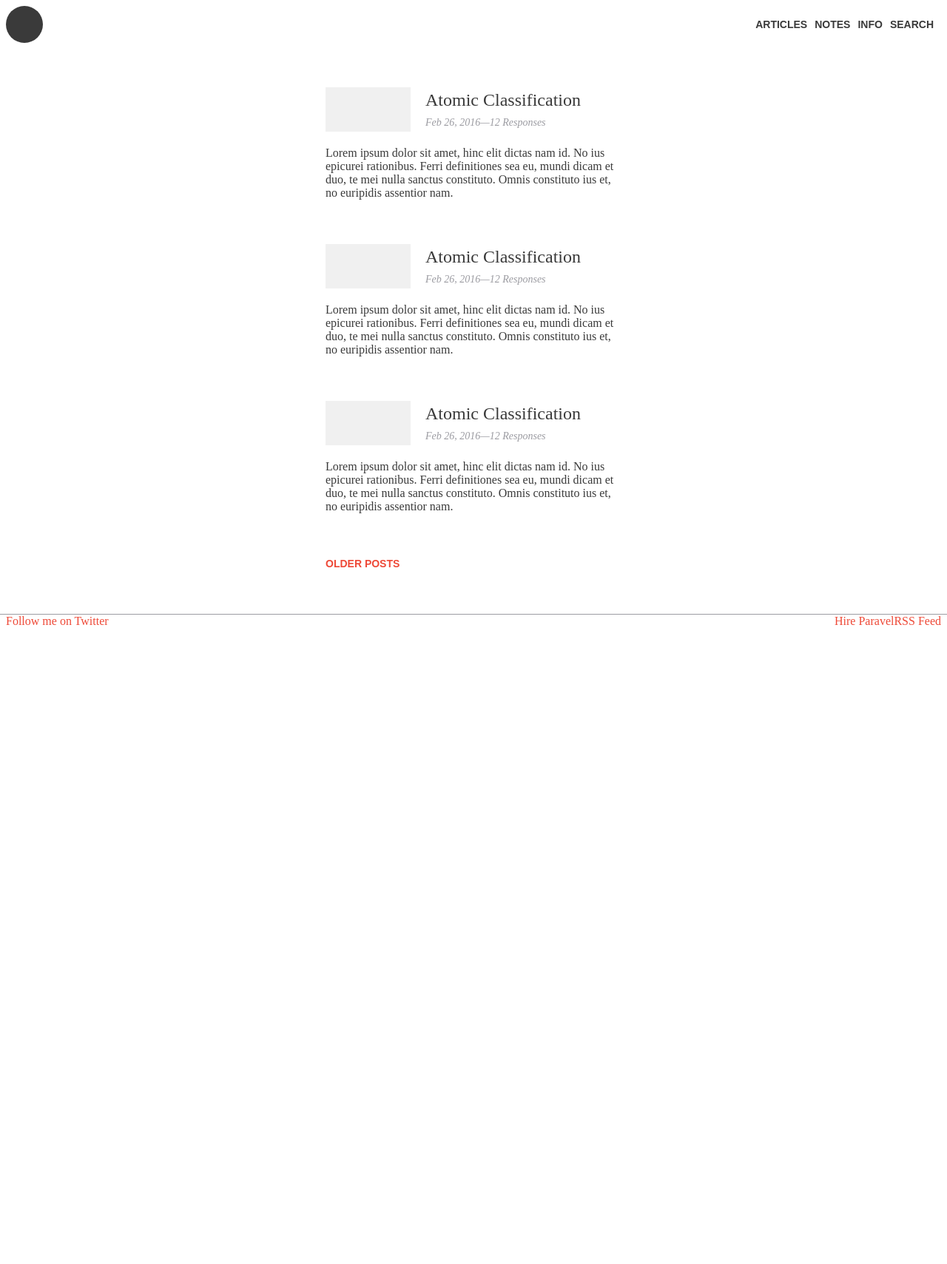
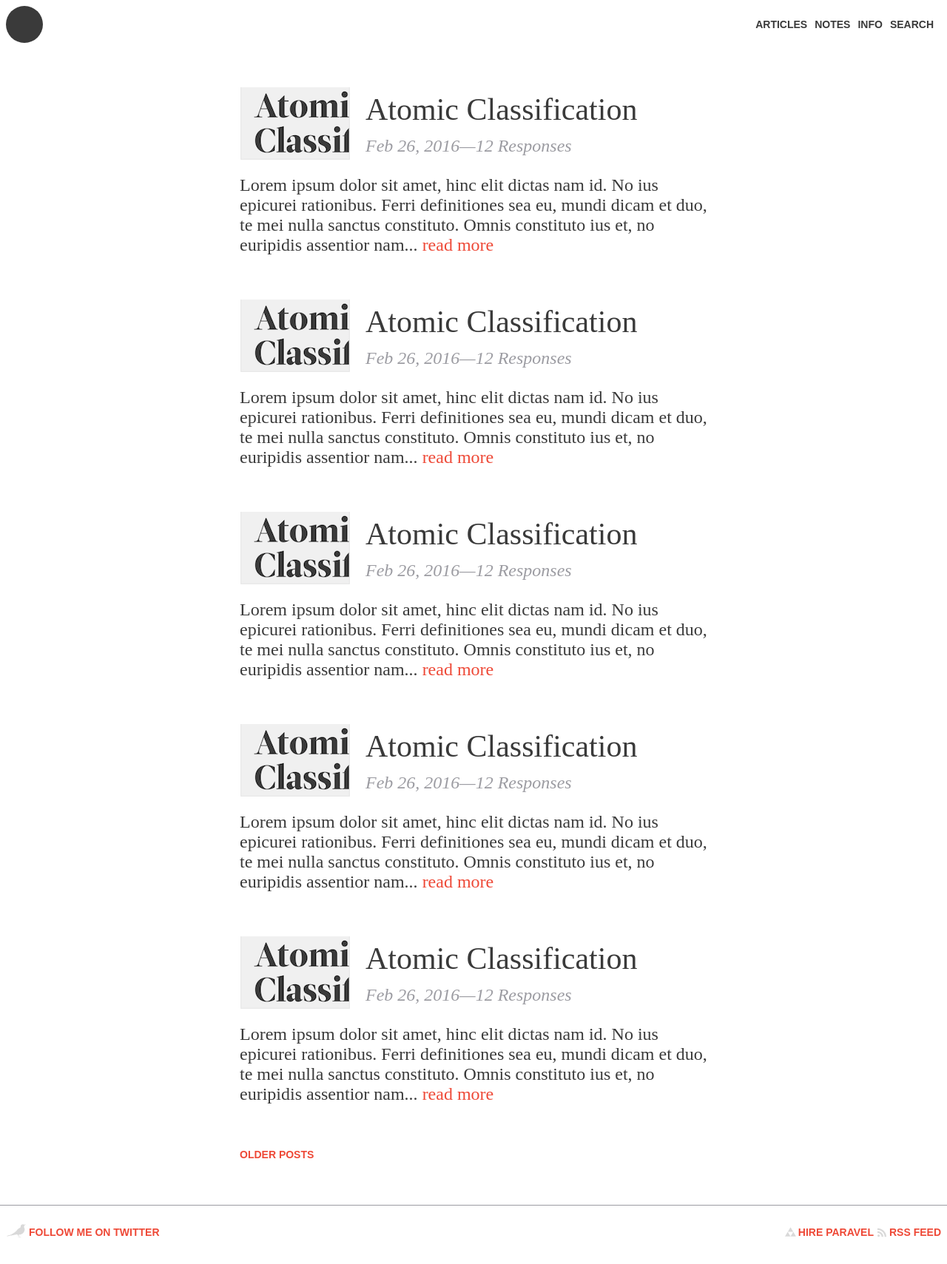
Before and after one commit to nicleemart/web-101-hw, a PHP site: page /articles.html in a window 1280 px wide. Shown: the whole page at 74% size. Before the commit the page ends 845 px from the top, so only its background shows below. Run offline with PHP 8.4, Linux system fonts and the light colour scheme.

Commit message:
refactoring html and css

```diff
--- a/articles.html
+++ b/articles.html
@@ -3,7 +3,7 @@
 <head>
 	<meta charset="UTF-8">
 	<link rel="stylesheet" type="text/css" href="style.css">
-	<title>Title of the document</title>
+	<title>List Articles View</title>
 </head>
 
 <body>
@@ -22,8 +22,7 @@
 		<div class="mainContent">
 			<div class="post">
 				<div class="postHeader">
-					<div class="postHeader__img">
-					</div>
+					<img class="postHeader__img" src="article.png">
 					<div class="columnWrapper">
 						<div class="postHeader__title">
 							Atomic Classification
@@ -36,15 +35,15 @@
 				<!-- closes post header -->
 				</div>
 				<div class="postPreview">
-					Lorem ipsum dolor sit amet, hinc elit dictas nam id. No ius epicurei rationibus. Ferri definitiones sea eu, mundi dicam et duo, te mei nulla sanctus constituto. Omnis constituto ius et, no euripidis assentior nam.
+					Lorem ipsum dolor sit amet, hinc elit dictas nam id. No ius epicurei rationibus. Ferri definitiones sea eu, mundi dicam et duo, te mei nulla sanctus constituto. Omnis constituto ius et, no euripidis assentior nam... <a href="#">read more</a>
 				<!-- closes post preview -->
 				</div>
 			<!-- closes post -->
 			</div>
+
 			<div class="post">
 				<div class="postHeader">
-					<div class="postHeader__img">
-					</div>
+					<img class="postHeader__img" src="article.png">
 					<div class="columnWrapper">
 						<div class="postHeader__title">
 							Atomic Classification
@@ -57,15 +56,15 @@
 				<!-- closes post header -->
 				</div>
 				<div class="postPreview">
-					Lorem ipsum dolor sit amet, hinc elit dictas nam id. No ius epicurei rationibus. Ferri definitiones sea eu, mundi dicam et duo, te mei nulla sanctus constituto. Omnis constituto ius et, no euripidis assentior nam.
+					Lorem ipsum dolor sit amet, hinc elit dictas nam id. No ius epicurei rationibus. Ferri definitiones sea eu, mundi dicam et duo, te mei nulla sanctus constituto. Omnis constituto ius et, no euripidis assentior nam... <a href="#">read more</a>
 				<!-- closes post preview -->
 				</div>
 			<!-- closes post -->
 			</div>
+
 			<div class="post">
 				<div class="postHeader">
-					<div class="postHeader__img">
-					</div>
+					<img class="postHeader__img" src="article.png">
 					<div class="columnWrapper">
 						<div class="postHeader__title">
 							Atomic Classification
@@ -78,21 +77,75 @@
 				<!-- closes post header -->
 				</div>
 				<div class="postPreview">
-					Lorem ipsum dolor sit amet, hinc elit dictas nam id. No ius epicurei rationibus. Ferri definitiones sea eu, mundi dicam et duo, te mei nulla sanctus constituto. Omnis constituto ius et, no euripidis assentior nam.
+					Lorem ipsum dolor sit amet, hinc elit dictas nam id. No ius epicurei rationibus. Ferri definitiones sea eu, mundi dicam et duo, te mei nulla sanctus constituto. Omnis constituto ius et, no euripidis assentior nam... <a href="#">read more</a>
 				<!-- closes post preview -->
 				</div>
 			<!-- closes post -->
 			</div>
+
+			<div class="post">
+				<div class="postHeader">
+					<img class="postHeader__img" src="article.png">
+					<div class="columnWrapper">
+						<div class="postHeader__title">
+							Atomic Classification
+						</div>
+						<div class="postHeader__date">
+							Feb 26, 2016&mdash;12 Responses
+						</div>
+					<!-- closes column wrapper -->
+					</div>
+				<!-- closes post header -->
+				</div>
+				<div class="postPreview">
+					Lorem ipsum dolor sit amet, hinc elit dictas nam id. No ius epicurei rationibus. Ferri definitiones sea eu, mundi dicam et duo, te mei nulla sanctus constituto. Omnis constituto ius et, no euripidis assentior nam... <a href="#">read more</a>
+				<!-- closes post preview -->
+				</div>
+			<!-- closes post -->
+			</div>
+
+			<div class="post">
+				<div class="postHeader">
+					<img class="postHeader__img" src="article.png">
+					<div class="columnWrapper">
+						<div class="postHeader__title">
+							Atomic Classification
+						</div>
+						<div class="postHeader__date">
+							Feb 26, 2016&mdash;12 Responses
+						</div>
+					<!-- closes column wrapper -->
+					</div>
+				<!-- closes post header -->
+				</div>
+				<div class="postPreview">
+					Lorem ipsum dolor sit amet, hinc elit dictas nam id. No ius epicurei rationibus. Ferri definitiones sea eu, mundi dicam et duo, te mei nulla sanctus constituto. Omnis constituto ius et, no euripidis assentior nam... <a href="#">read more</a>
+				<!-- closes post preview -->
+				</div>
+			<!-- closes post -->
+			</div>
+
+
 			<div class="morePosts">
 				Older Posts
 			</div>
 		<!-- closes main content -->
 		</div>
 		<div class="footer">
-			<a href="#">Follow me on Twitter</a>
+			<a class="footerLink" href="#">
+				<img class="footerLink__img" src="twitter.png">
+				<span class="footerLink__text">Follow me on Twitter</span>
+			</a>
+
 			<div class="footerActions">
-				<a href="#">Hire Paravel</a>
-				<a href="#">RSS Feed</a>
+				<a class="footerLink" href="#">
+					<img class="footerLink__img" src="hire.png">
+					<span class="footerLink__text">Hire Paravel</span>
+				</a>
+				<a class="footerLink" href="#">
+					<img class="footerLink__img" src="rss.png">
+					<span class="footerLink__text">RSS Feed</span>
+				</a>
 			</div>
 		<!-- closes footer -->
 		</div>
--- a/index.html
+++ b/index.html
@@ -9,8 +9,7 @@
 <body>
 	<div class="container">
 		<div class="header">
-			<div class="headerCircle">
-			</div>
+			<img src="logo.png">
 			<div class="headerActions">
 				<a class="headerActions" href="#">Articles</a>
 				<a class="headerActions" href="#">Notes</a>
--- a/style.css
+++ b/style.css
@@ -3,6 +3,7 @@ body {
 }
 .container {
 	width: 100%;
+	min-height: 100%;
 	display: flex;
 	flex-direction: column;
 	align-items: center;
@@ -36,7 +37,7 @@ body {
 	padding: 0 5px;
 }
 .mainContent {
-	width: 400px;
+	width: 50%;
 }
 .blogContent {
 	width: 600px;
@@ -47,7 +48,6 @@ body {
 	margin-bottom: 60px;
 }
 .postHeader {
-	height: 60px;
 	margin-bottom: 20px;
 	display: flex;
 }
@@ -55,18 +55,17 @@ body {
 	margin-bottom: 0;
 }
 .postHeader__img {
-	width: 115px;
 	background-color: #F0F0F0;
 	margin-right: 20px;
 }
 .postHeader__title {
-	font-size: 24px;
+	font-size: 42px;
 }
 .postHeader__title--blogPost {
 	font-size: 30px;
 }
 .postHeader__date {
-	font-size: 14px;
+	font-size: 24px;
 	font-style: italic;
 	color: #9C9CA2;
 }
@@ -78,10 +77,13 @@ body {
 	color: #EE4937;
 	margin-bottom: 60px;
 }
+.postPreview {
+	font-size: 24px;
+}
 .footer {
 	width: 100%;
 	border-top: 1px solid #9C9CA2;
-	padding: 0 20px 0 20px;
+	padding: 20px;
 	display: flex;
 	justify-content: space-between;
 }
@@ -139,7 +141,7 @@ a {
 	font-size: 48px;
 }
 .homeContainer {
-	width: 650px;
+	width: 65%
 }
 .personalLinks {
 	font-size: 24px;
```
Also changed, not shown: blogPost.html (+13 -9 lines), article.png (added), logo.png (added).
